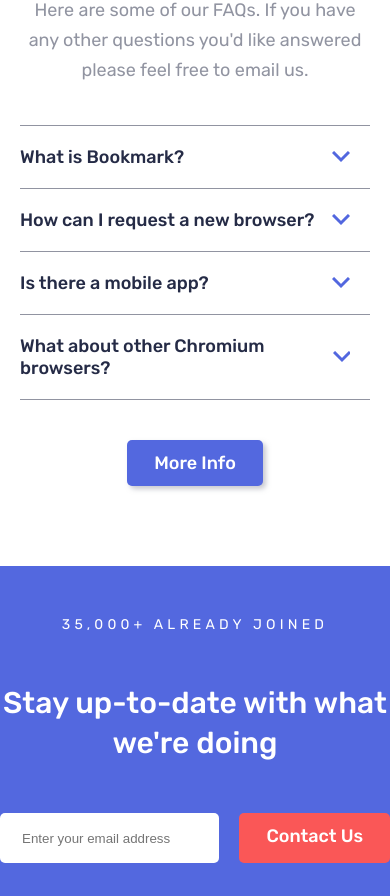
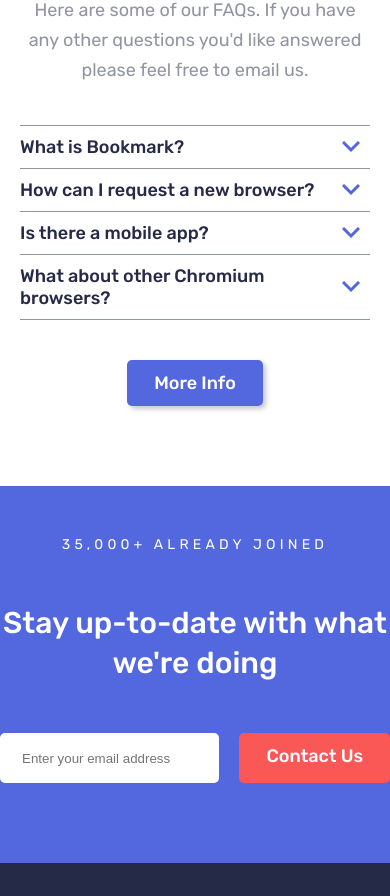
Before and after one commit to nicoleyry/bookmark-landing-page, a React (Create React App) app: page / in a window 390 px wide. Shown: the part 3355-4251 px from the top of the page. Built offline with nearby package versions, Linux system fonts and the light colour scheme.

Commit message:
finish mobile faq section

```diff
--- a/src/styles/accordion-item.scss
+++ b/src/styles/accordion-item.scss
@@ -5,6 +5,10 @@
 	border-top: 1px solid var.$grayish-blue;
 	padding: 20px 20px 20px 0;
 	cursor: pointer;
+
+	@media screen and (max-width: var.$breakpoint-s) {
+		padding: 10px 10px 10px 0;
+	}
 
 	&:last-child {
 		border-bottom: 1px solid var.$grayish-blue;
@@ -26,6 +30,8 @@
 		}
 
 		& .arrow {
+			flex-shrink: 0;
+
 			&.active {
 				stroke: var.$soft-red;
 				transform: rotate(180deg);
--- a/src/styles/faq.scss
+++ b/src/styles/faq.scss
@@ -8,7 +8,11 @@
 	& .accordion {
 		max-width: 700px;
 		margin: 40px auto;
-		text-align: left
+		text-align: left;
+
+		@media screen and (max-width: var.$breakpoint-L) {
+			max-width: 100%;
+		}
 	}
 
 	& .btn {
```
